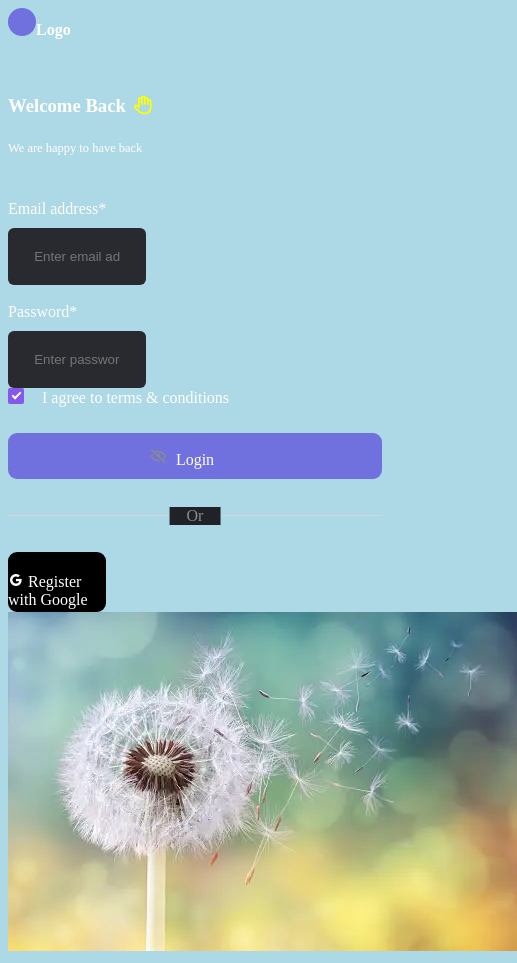
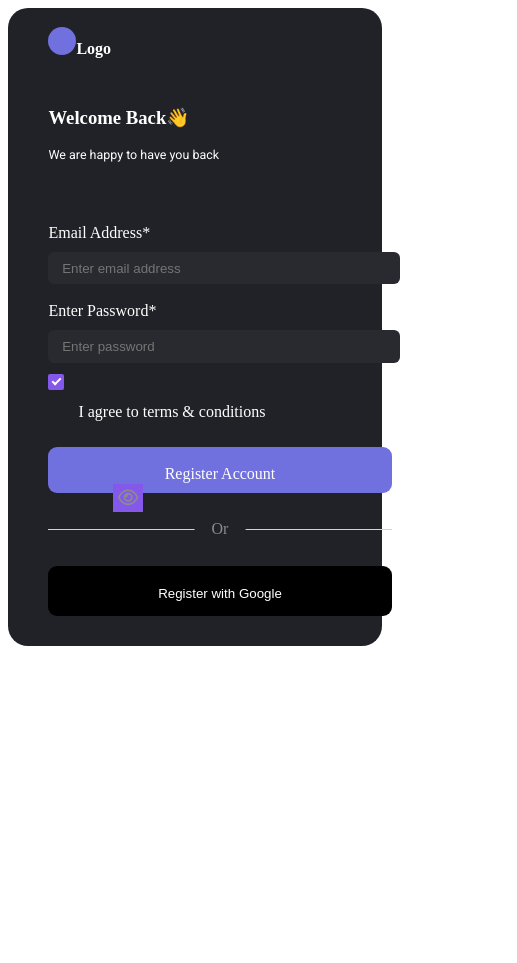
Before and after one commit to EstherSunday/Challenge-form, a plain HTML site: page index2.html in a window 390 px wide. Shown: the whole page, 517 px wide, since content can reach past the window. After the commit the page ends 844 px from the top, so only its background shows below. Drawn offline with nearby package versions, Linux system fonts and the light colour scheme.

Commit message:
still working

```diff
--- a/index.html
+++ b/index.html
@@ -3,6 +3,7 @@
 <head>
     <meta charset="UTF-8">
     <meta name="viewport" content="width=device-width, initial-scale=1.0">
+    <script src="https://kit.fontawesome.com/f3791cb318.js" crossorigin="anonymous"></script>
     <link rel="stylesheet" href="./styles.css">
     <title>Challenge Form</title>
 </head>
@@ -12,13 +13,14 @@
             <div class="Challenge1">
                 <div class="logo"><button class="log"></button>Logo</div>
                 <div class="welcome">
-                    <h3>Welcome Back</h3>
+                    <h3>Welcome Back👋</h3>
                     <p>We are happy to have you back </p>
                 </div>
                 <form action="" class="form">
                    <div class="form1">
                     Your fullname*</br>
                     <input type="text" placeholder="Enter Your name">
+                    <i class="fa fa-eye"  aria-hidden="true"></i>
                    </div><br>
 
                    <div class="form1">
@@ -26,15 +28,15 @@
                     <input type="email" placeholder="Enter email address">
                    </div>
 
-                    <div class="form1">
+                    <div class="form1"> <br>
                     Create Password*</br>
                     <input type="password" placeholder="Create a password"> <br>
                         <div class="agree">
                             <label class="checkbox-label">
                                 <input type="checkbox" id="agreeCheckbox" name="agree">
-                                <span class="checkmark"></span>
+                                <span class="checkmark"></span> <span class="">I agree to terms & conditions</span>
                             </label>
-                            <span class="checkbox-label-text">I agree to terms & conditions</span>
+
                         </div>
                     </div>
                    <div class="form2">
--- a/index2.html
+++ b/index2.html
@@ -3,55 +3,49 @@
 <head>
     <meta charset="UTF-8">
     <meta name="viewport" content="width=device-width, initial-scale=1.0">
-    <title>Welcome back</title>
-    <link href='https://unpkg.com/boxicons@2.1.4/css/boxicons.min.css' rel='stylesheet'>
     <script src="https://kit.fontawesome.com/f3791cb318.js" crossorigin="anonymous"></script>
     <link rel="stylesheet" href="./styles.css">
+    <title>Challenge Form</title>
 </head>
 <body>
-    <section class="sect">
-        <div class="bobby">
+        <section class="sectt">
+           <div class="Challenge">
+            <div class="Challenge2">
                 <div class="logo"><button class="log"></button>Logo</div>
                 <div class="welcome">
-                    <h3>Welcome Back<i class="fa fa-hand-paper-o" aria-hidden="true"></i></h3>
-                  <p>We are happy to have back</p>
+                    <h3>Welcome Back👋</h3>
+                    <p>We are happy to have you back </p>
                 </div>
-
-                <form action="#" class="form">
+                <form action="" class="form">
                    <div class="form1">
-                        Email address* <br>
-                        <input type="email" placeholder="Enter email address" >
-                        <i class="bx bx-hide eye-icon"></i>
+                    <i class="fa fa-eye" id="fa" aria-hidden="true"></i>
                    </div><br>
 
                    <div class="form1">
-                        Password*<br>
-                        <input type="password" placeholder="Enter password"><br>
+                    Email Address* <br>
+                    <input type="email" placeholder="Enter email address">
+                   </div>
+
+                    <div class="form1"> <br>
+                    Enter  Password*</br>
+                    <input type="password" placeholder="Enter password"> <br>
+                        <div class="agree">
                             <label class="checkbox-label">
                                 <input type="checkbox" id="agreeCheckbox" name="agree">
                                 <span class="checkmark"></span>
                             </label>
                             <span class="checkbox-label-text">I agree to terms & conditions</span>
                         </div>
+                    </div>
                    <div class="form2">
-                    <a href="./index.html"><span>Login</span></a>
+                    <a href="./index.html"><span>Register Account</span></a>
                    </div>
+                </form>
                 <div class="line"></div>
-                </form>
-
-                <div class="form3">
-                    <a href="#" >
-                      <i class="bx bxl-google"></i>
-                      <span>Register with Google</span>
-                    </a>
+                <button class="form3">Register with Google</button>
             </div>
+            <img class="imag" src="./img/istockphoto-665037880-170667a.webp" alt="" srcset="">
            </div>
-
-                <div class="img1">
-                    <img src="./img/istockphoto-665037880-170667a.webp" alt="">
-                </div>
-
-
         </section>
 </body>
 </html>
--- a/styles.css
+++ b/styles.css
@@ -1,4 +1,4 @@
-
+@import url('https://fonts.googleapis.com/css2?family=Poppins:wght@100;300;400;500;600;700;800&family=Roboto:ital,wght@0,300;0,400;1,100&display=swap');
 
 .logo{
     color: white;
@@ -15,21 +15,18 @@
     border: none;
 }
 
-/* .sect{
-  display: flex;
-  background-color: #202227;
-  padding: 100px 10px;
-  border-radius: 15px;
-  height: 420px;
-    justify-content: center;
+
+.Challenge{
+    display: flex;
     justify-content: space-around;
-
 }
 
-.bobby{
-   padding-right: 50px;
 
-} */
+.Challenge2{
+    padding-top: 19px;
+    padding-bottom: 30px;
+    padding-left: 50px;
+}
 
 
 .welcome{
@@ -40,17 +37,13 @@
 .welcome p{
     color: white;
     font-size: 70%;
+    font-family: 'Roboto', sans-serif;
+
 
 }
 
 .welcome h3{
     color: white
-
-}
-
-.welcome i{
-    color: yellow;
-    padding: 8px;
 
 }
 
@@ -75,27 +68,32 @@
 
 }
 
-.agree{
-    padding-top: 11px;
-}
+/* html */
 
-.eye-icon{
+.fa-eye{
     position: absolute;
-    top: 54%;
-    left: 37%;
+    top: 70%;
+    left:  29%;
     font-size: 18px;
     color: #8b8b8b;
+    z-index: 1;
     cursor: pointer;
     padding: 5px;
     transform: translateY(-50%);
+
 }
 
 
 
+.agree{
+    padding-top: 11px;
+
+}
+
 .checkbox-label {
     display: inline-block;
     position: relative;
-    margin-bottom: 15px;
+    margin-bottom: 10px;
     cursor: pointer;
 
 }
@@ -121,10 +119,12 @@
 .checkmark:after {
     content: "";
     position: absolute;
+
 }
 
 .checkbox-label input:checked + .checkmark:after {
     display: block;
+
 }
 
 .checkbox-label .checkmark:after {
@@ -135,11 +135,13 @@
     border: solid white;
     border-width: 0 2px 2px 0;
     transform: rotate(45deg);
+
 }
 
 .checkbox-label-text {
     padding-left: 30px;
     padding-top: 100px;
+
 }
 
 
@@ -198,6 +200,15 @@
     text-decoration: none;
 }
 
+.imag{
+    width: 49%;
+    border-radius: 30px;
+    padding-top: 12px;
+    padding-bottom: 12px;
+    padding-left: 120px;
+    /* height: 100vh; */
+}
+
 
 
 
@@ -225,6 +236,20 @@
     padding-left: 50px;
 }
 
+#fa{
+    position: absolute;
+    top: 59%;
+    left:  29%;
+    font-size: 18px;
+    color: #8b8b8b;
+    z-index: 1;
+    cursor: pointer;
+    padding: 5px;
+    transform: translateY(-50%);
+
+}
+
+
 .welcome{
     padding-bottom: 20px;
     padding-top: 30px;
@@ -242,12 +267,6 @@
 
 }
 
-.welcome i{
-    color: yellow;
-    padding: 8px;
-
-}
-
 
 
 
@@ -260,8 +279,216 @@
     padding-left: 120px;
 }
 
-@media only screen and (max-width: 600px) {
-    body {
-      background-color: lightblue;
+@media only screen and (max-width: 848px) {
+    .imagg{
+        display: none;
+    }
+
+
+    .welcome{
+        padding-bottom: 20px;
+        padding-top: 30px;
+
+    }
+
+
+    .welcome p{
+        color: white;
+        font-size: 78%;
+    }
+
+    .welcome h3{
+        color: white
+    }
+
+    .Challenge{
+        justify-content: center;
+        align-items: center;
+
+    }
+
+    .Challenge1{
+        padding-top: 11px;
+        padding-bottom: 25px;
+        padding-right: 65px;
+
+    }
+
+    .form{
+        margin-top: 11px;
+        color: white;
+        justify-content: center;
+        align-items: center;
+
+     }
+
+     .form1 input{
+         position: relative;
+         /* height: 80px; */
+         width: 83vw;
+         margin-top: 10px;
+         border-radius: 6px;
+         background-color: #282A2F;
+         border: none;
+         padding: 3%;
+         color: white;
+
+
+     }
+
+     .fa-eye{
+        position: absolute;
+        top: 80%;
+        left:  87%;
+        font-size: 18px;
+        color: #8b8b8b;
+        z-index: 1;
+        cursor: pointer;
+        padding: 5px;
+        transform: translateY(-50%);
+    }
+
+
+     .form3{
+        background-color: black;
+        padding-top: 20px;
+        padding-bottom: 30px;
+        border-radius: 9px;
+        border: none;
+        /* height: 0px; */
+        width: 88vw;
+    }
+
+    .form3, span, a{
+        color: white;
+        text-decoration: none;
+    }
+
+    .checkbox-label-text{
+        padding-left: 30px;
+        padding-top: 0xp;
+        /* background-color: aqua; */
+
+    }
+
+
+
+
+
+
+  }
+
+  /* html2 */
+
+  @media only screen and (max-width: 900px){
+
+    #fa{
+        position: absolute;
+        top: 59%;
+        left:  29%;
+        font-size: 18px;
+        color: #8b8b8b;
+        z-index: 1;
+        cursor: pointer;
+        padding: 5px;
+        transform: translateY(-50%);
+        background-color: #8458eb;
+
+    }
+
+    .imag{
+        display: none;
+    }
+
+
+  }
+
+
+
+
+  @media only screen and (max-width: 742px){
+    .fa-eye{
+        position: absolute;
+        top: 78%;
+        left:  87%;
+        font-size: 18px;
+        color: #8b8b8b;
+        z-index: 1;
+        cursor: pointer;
+        padding: 5px;
+        transform: translateY(-50%);
     }
   }
+
+  @media only screen and (max-width: 622px){
+
+
+    .fa-eye{
+        position: absolute;
+        top: 75%;
+        left:  86%;
+        font-size: 18px;
+        color: #8b8b8b;
+        z-index: 1;
+        cursor: pointer;
+        padding: 5px;
+        transform: translateY(-50%);
+    }
+  }
+
+  @media only screen and (max-width: 592px){
+
+
+    .fa-eye{
+        position: absolute;
+        top: 84%;
+        left:  86%;
+        font-size: 18px;
+        color: #8b8b8b;
+        z-index: 1;
+        cursor: pointer;
+        padding: 5px;
+        transform: translateY(-50%);
+    }
+
+    .form1 input{
+        position: relative;
+        /* height: 80px; */
+        width: 83vw;
+        margin-top: 10px;
+        border-radius: 6px;
+        background-color: #282A2F;
+        border: none;
+        padding: 4%;
+        color: white;
+  }
+  }
+
+
+  @media only screen and (max-width: 425px){
+
+
+    .fa-eye{
+        position: absolute;
+        top: 36%;
+        left:  86%;
+        font-size: 18px;
+        color: #8b8b8b;
+        z-index: 1;
+        cursor: pointer;
+        padding: 5px;
+        transform: translateY(-50%);
+    }
+
+    .form1 input{
+        position: relative;
+        /* height: 80px; */
+        width: 83vw;
+        margin-top: 10px;
+        border-radius: 6px;
+        background-color: #282A2F;
+        border: none;
+        padding: 4%;
+        color: white;
+  }
+  }
```
Lines whose indentation alone changed are shown as unchanged.
